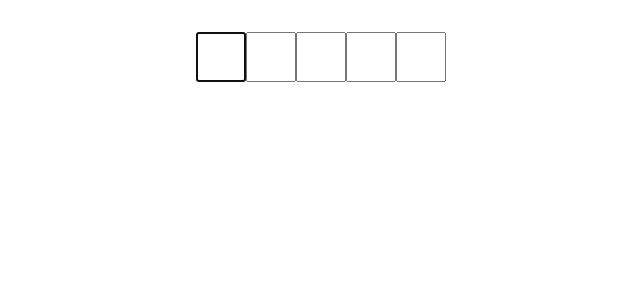
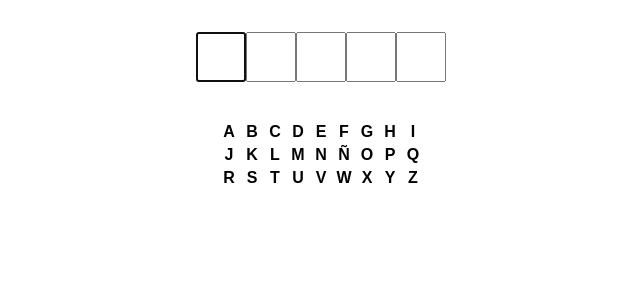
Before and after one commit to gharr86/word-puzzle, a React (Create React App) app: page / in a window 1280 px wide. Shown: the top 300 px of the page, without its empty margins (319-959 px from the left). Built offline with nearby package versions, Linux system fonts and the light colour scheme.

Commit message:
add alphabet and guess number

```diff
--- /dev/null
+++ b/src/components/alphabet/_alphabet.scss
@@ -0,0 +1,17 @@
+.alphabet {
+  display: grid;
+  grid-template-columns: repeat(9, 1fr);
+  column-gap: 3px;
+  grid-template-rows: repeat(2, 1fr);
+  row-gap: 3px;
+
+  &__letter {
+    width: 20px;
+    height: 20px;
+    border-radius: 2px;
+    @include display-flex(center);
+    font-family: sans-serif;
+    font-weight: bold;
+    font-size: 1rem;
+  }
+}
--- /dev/null
+++ b/src/components/alphabet/index.tsx
@@ -0,0 +1,35 @@
+import React, { CSSProperties, ReactElement } from 'react';
+import { nanoid } from 'nanoid';
+
+import { AlphabetProps, GuessLetter, GuessStatus } from '../../types';
+
+import { getAllLetters } from './utils';
+import { getBackgroundColor } from '../../utils';
+
+const Alphabet = ({ guessWordsList }: AlphabetProps): JSX.Element => {
+  const letterList: GuessLetter[] = getAllLetters(guessWordsList);
+  const getLetterStyle = (status: GuessStatus): CSSProperties => {
+    return {
+      background: getBackgroundColor(status),
+      color: status === 'none' ? '#000' : '#FFF',
+    };
+  };
+
+  return (
+    <div className="alphabet">
+      {
+        letterList.map((letter: GuessLetter): ReactElement => (
+          <div
+            className="alphabet__letter"
+            style={getLetterStyle(letter.status)}
+            key={nanoid()}
+          >
+            {letter.value}
+          </div>
+        ))
+      }
+    </div>
+  );
+};
+
+export default Alphabet;
--- /dev/null
+++ b/src/components/alphabet/utils/index.tsx
@@ -0,0 +1,132 @@
+import { GuessLetter, GuessStatus } from '../../../types';
+
+const allLetters: GuessLetter[] = [
+  {
+    value: 'A',
+    status: 'none',
+  },
+  {
+    value: 'B',
+    status: 'none',
+  },
+  {
+    value: 'C',
+    status: 'none',
+  },
+  {
+    value: 'D',
+    status: 'none',
+  },
+  {
+    value: 'E',
+    status: 'none',
+  },
+  {
+    value: 'F',
+    status: 'none',
+  },
+  {
+    value: 'G',
+    status: 'none',
+  },
+  {
+    value: 'H',
+    status: 'none',
+  },
+  {
+    value: 'I',
+    status: 'none',
+  },
+  {
+    value: 'J',
+    status: 'none',
+  },
+  {
+    value: 'K',
+    status: 'none',
+  },
+  {
+    value: 'L',
+    status: 'none',
+  },
+  {
+    value: 'M',
+    status: 'none',
+  },
+  {
+    value: 'N',
+    status: 'none',
+  },
+  {
+    value: 'Ñ',
+    status: 'none',
+  },
+  {
+    value: 'O',
+    status: 'none',
+  },
+  {
+    value: 'P',
+    status: 'none',
+  },
+  {
+    value: 'Q',
+    status: 'none',
+  },
+  {
+    value: 'R',
+    status: 'none',
+  },
+  {
+    value: 'S',
+    status: 'none',
+  },
+  {
+    value: 'T',
+    status: 'none',
+  },
+  {
+    value: 'U',
+    status: 'none',
+  },
+  {
+    value: 'V',
+    status: 'none',
+  },
+  {
+    value: 'W',
+    status: 'none',
+  },
+  {
+    value: 'X',
+    status: 'none',
+  },
+  {
+    value: 'Y',
+    status: 'none',
+  },
+  {
+    value: 'Z',
+    status: 'none',
+  },
+];
+
+export const getAllLetters = (guessWordsList: GuessLetter[][]): GuessLetter[] => {
+  if (!guessWordsList.length) return allLetters;
+
+  const usedLetters: GuessLetter[] = guessWordsList.reduce((
+    prevWord: GuessLetter[],
+    currWord: GuessLetter[],
+    ) => ([...prevWord, ...currWord]));
+  const usedLettersWithoutRepeat: GuessLetter[] = Array.from(new Set(usedLetters));
+
+  return allLetters.map((letter: GuessLetter): GuessLetter => {
+    const status: GuessStatus = usedLettersWithoutRepeat.find(({ value }: GuessLetter) => value === letter.value)?.status
+      || letter.status;
+
+    return {
+      ...letter,
+      status,
+    }
+  });
+};
--- a/src/components/guessWord/_guessWord.scss
+++ b/src/components/guessWord/_guessWord.scss
@@ -9,7 +9,7 @@
     @include display-flex(center);
     font-family: sans-serif;
     font-weight: bold;
-    font-size: 19px;
+    font-size: 1.1rem;
     color: #FFF;
   }
 }
--- a/src/components/guessWord/index.tsx
+++ b/src/components/guessWord/index.tsx
@@ -1,20 +1,9 @@
 import React, { ReactElement } from 'react';
 import { nanoid } from 'nanoid';
 
-import { GuessStatus, GuessLetter, GuessWordProps } from '../../types';
+import { GuessLetter, GuessWordProps } from '../../types';
 
-const getBackgroundColor = (status: GuessStatus): string => {
-  switch (status) {
-    case 'correct':
-      return '#0b8c34';
-    case 'wrong-position':
-      return '#946f00';
-    case 'incorrect':
-      return '#5e5e5e';
-    default:
-      return '';
-  }
-};
+import { getBackgroundColor } from '../../utils';
 
 const GuessWord = ({ letters }: GuessWordProps): JSX.Element => {
   return (
--- a/src/components/main/_main.scss
+++ b/src/components/main/_main.scss
@@ -1,5 +1,6 @@
 @import '../letterInput/letterInput';
 @import '../guessWord/guessWord';
+@import '../alphabet/alphabet';
 
 .main {
   min-height: 100vh;
@@ -10,9 +11,24 @@
     margin-bottom: 20px;
   }
 
-  &__guess-list-container {
-    .guess-word {
-      margin-bottom: 5px;
+  &__guess-container {
+    @include display-flex(flex-start, center, column nowrap);
+
+    &__guess-list {
+      margin-bottom: 20px;
+
+      .guess-word-container {
+        @include display-flex(flex-start);
+        gap: 5px;
+
+        &__guess-number {
+          font-family: sans-serif;
+        }
+      }
+
+      .guess-word {
+        margin-bottom: 5px;
+      }
     }
   }
 }
--- a/src/components/main/index.tsx
+++ b/src/components/main/index.tsx
@@ -3,6 +3,7 @@ import { nanoid } from 'nanoid';
 
 import LetterInput from '../letterInput';
 import GuessWord from '../guessWord';
+import Alphabet from '../alphabet';
 
 import { Letter, GameOver, GuessLetter } from '../../types';
 
@@ -73,17 +74,29 @@ const Main = (): JSX.Element => {
     />
   ));
 
-  const renderGuessList: JSX.Element[] = guessList.map((guessWordArray: GuessLetter[]): ReactElement => (
-    <GuessWord key={nanoid()} letters={guessWordArray} />
-  ));
+  const renderGuessList: JSX.Element[] = guessList.map((guessWordArray: GuessLetter[], index: number): ReactElement => {
+    const guessNumber: string = `${index + 1}.`;
+
+    return (
+      <div className="guess-word-container">
+        <span className="guess-word-container__guess-number">{guessNumber}</span>
+        <GuessWord key={nanoid()} letters={guessWordArray} />
+      </div>
+    );
+  });
 
   return (
     <main className="main">
       <section className="main__input-list-container">
         {renderInputList}
       </section>
-      <section className="main__guess-list-container">
-        {renderGuessList}
+      <section className="main__guess-container">
+        <div className="main__guess-container__guess-list">
+          {renderGuessList}
+        </div>
+        <div className="main__guess-container__alphabet">
+          <Alphabet guessWordsList={guessList} />
+        </div>
       </section>
     </main>
   );
--- a/src/types/index.ts
+++ b/src/types/index.ts
@@ -1,4 +1,4 @@
-export type GuessStatus = 'correct' | 'wrong-position' | 'incorrect'
+export type GuessStatus = 'correct' | 'wrong-position' | 'incorrect' | 'none'
 
 export interface Letter {
   value: string
@@ -22,3 +22,7 @@ export interface GameOver {
 export interface GuessWordProps {
   letters: GuessLetter[]
 }
+
+export interface AlphabetProps {
+  guessWordsList: GuessLetter[][]
+}
--- /dev/null
+++ b/src/utils/index.tsx
@@ -0,0 +1,14 @@
+import { GuessStatus } from '../types';
+
+export const getBackgroundColor = (status: GuessStatus): string => {
+  switch (status) {
+    case 'correct':
+      return '#0b8c34';
+    case 'wrong-position':
+      return '#946f00';
+    case 'incorrect':
+      return '#5e5e5e';
+    default:
+      return '';
+  }
+};
```
